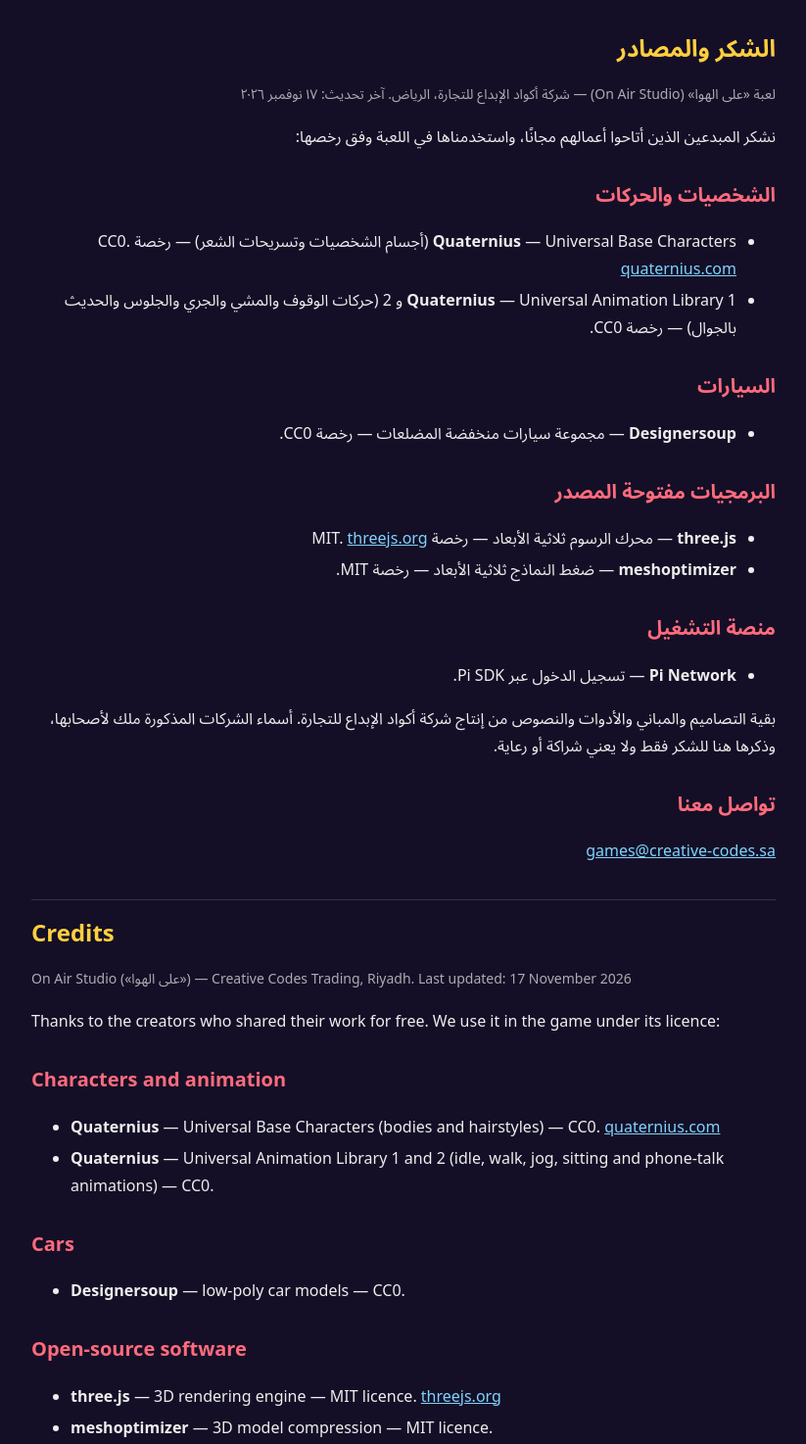
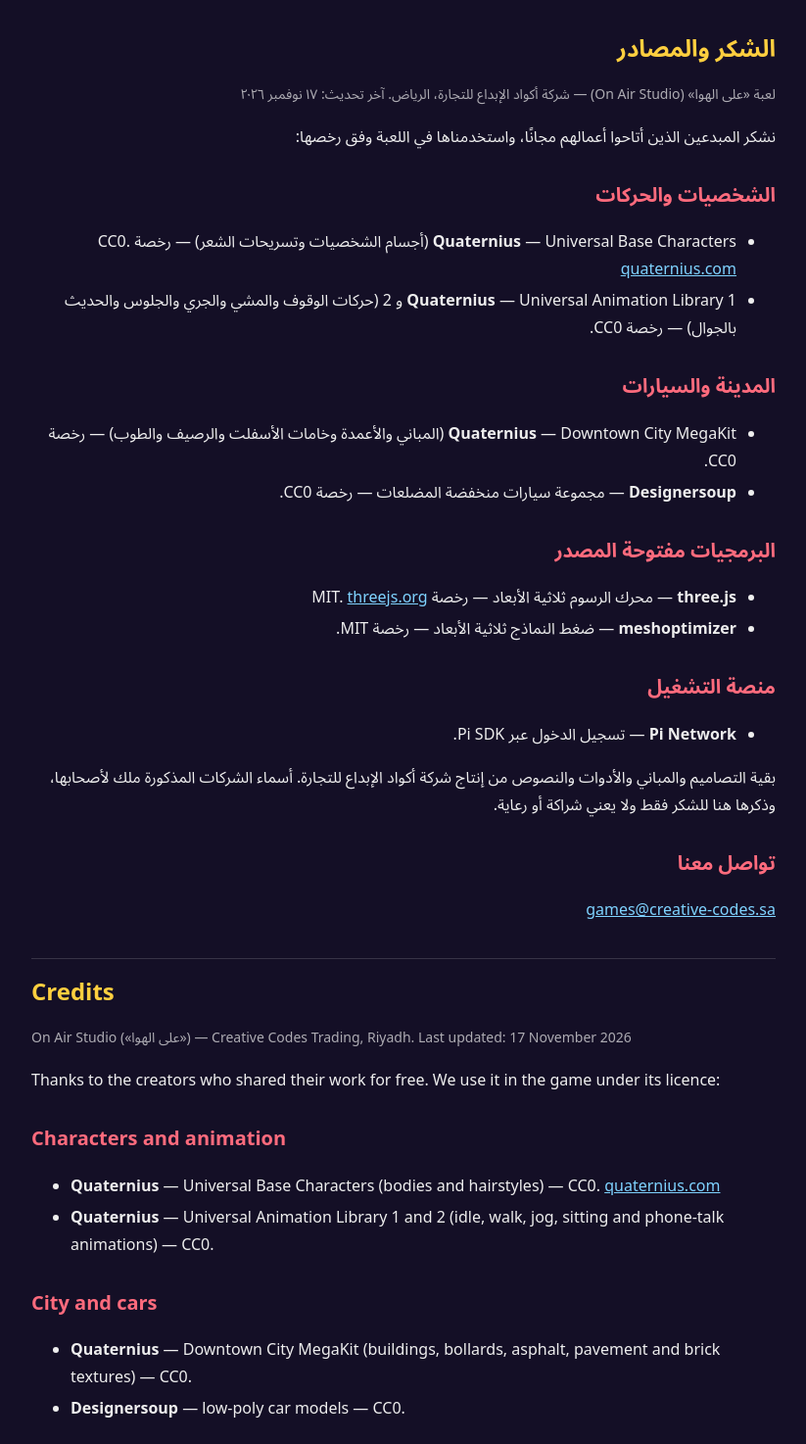
Before and after one commit to kph4nwbnvm-hub/kph4nwbnvm-hub.github.io, a plain HTML site: page credits.html in a window 1280 px wide. Shown: the top 1474 px of the page at 98% size, without its empty margins (228-1051 px from the left). Drawn offline with Linux system fonts and the light colour scheme.

Commit message:
Credits: add Downtown City MegaKit
Co-Authored-By: Claude Opus 5.5 <noreply@anthropic.com>
Claude-Session: https://claude.ai/code/session_015iLvJYmWK4TpmdcAYRNnhs

```diff
--- a/credits.html
+++ b/credits.html
@@ -7,7 +7,7 @@ main{max-width:760px;margin:0 auto;padding:28px 20px 60px}h1{color:#ffcf3f;margi
 <h2>الشخصيات والحركات</h2><ul>
 <li><b>Quaternius</b> — Universal Base Characters (أجسام الشخصيات وتسريحات الشعر) — رخصة CC0. <a href="https://quaternius.com" target="_blank" rel="noopener">quaternius.com</a></li>
 <li><b>Quaternius</b> — Universal Animation Library 1 و 2 (حركات الوقوف والمشي والجري والجلوس والحديث بالجوال) — رخصة CC0.</li></ul>
-<h2>السيارات</h2><ul><li><b>Designersoup</b> — مجموعة سيارات منخفضة المضلعات — رخصة CC0.</li></ul>
+<h2>المدينة والسيارات</h2><ul><li><b>Quaternius</b> — Downtown City MegaKit (المباني والأعمدة وخامات الأسفلت والرصيف والطوب) — رخصة CC0.</li><li><b>Designersoup</b> — مجموعة سيارات منخفضة المضلعات — رخصة CC0.</li></ul>
 <h2>البرمجيات مفتوحة المصدر</h2><ul>
 <li><b>three.js</b> — محرك الرسوم ثلاثية الأبعاد — رخصة MIT. <a href="https://threejs.org" target="_blank" rel="noopener">threejs.org</a></li>
 <li><b>meshoptimizer</b> — ضغط النماذج ثلاثية الأبعاد — رخصة MIT.</li></ul>
@@ -21,7 +21,7 @@ main{max-width:760px;margin:0 auto;padding:28px 20px 60px}h1{color:#ffcf3f;margi
 <h2>Characters and animation</h2><ul>
 <li><b>Quaternius</b> — Universal Base Characters (bodies and hairstyles) — CC0. <a href="https://quaternius.com" target="_blank" rel="noopener">quaternius.com</a></li>
 <li><b>Quaternius</b> — Universal Animation Library 1 and 2 (idle, walk, jog, sitting and phone-talk animations) — CC0.</li></ul>
-<h2>Cars</h2><ul><li><b>Designersoup</b> — low-poly car models — CC0.</li></ul>
+<h2>City and cars</h2><ul><li><b>Quaternius</b> — Downtown City MegaKit (buildings, bollards, asphalt, pavement and brick textures) — CC0.</li><li><b>Designersoup</b> — low-poly car models — CC0.</li></ul>
 <h2>Open-source software</h2><ul>
 <li><b>three.js</b> — 3D rendering engine — MIT licence. <a href="https://threejs.org" target="_blank" rel="noopener">threejs.org</a></li>
 <li><b>meshoptimizer</b> — 3D model compression — MIT licence.</li></ul>
```
